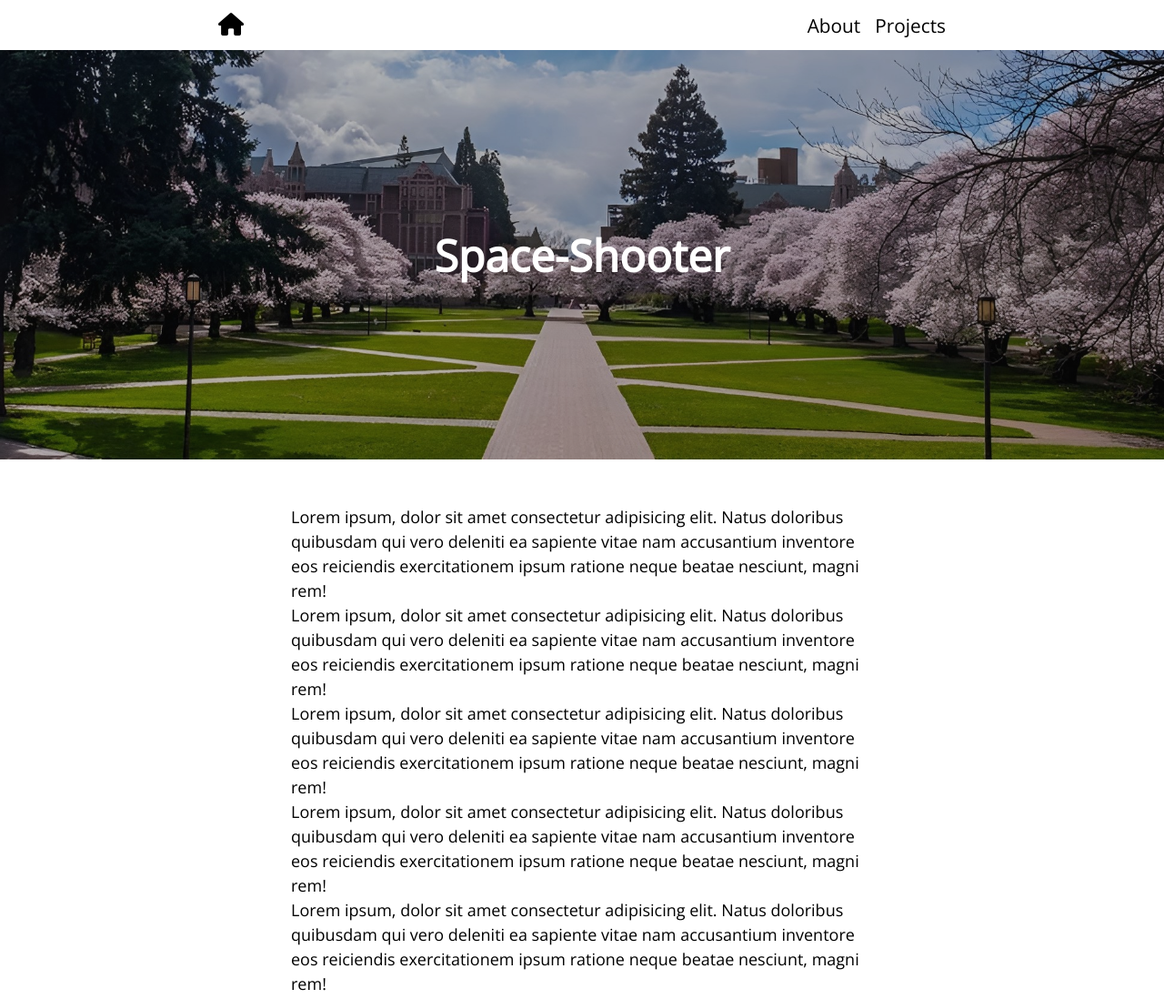
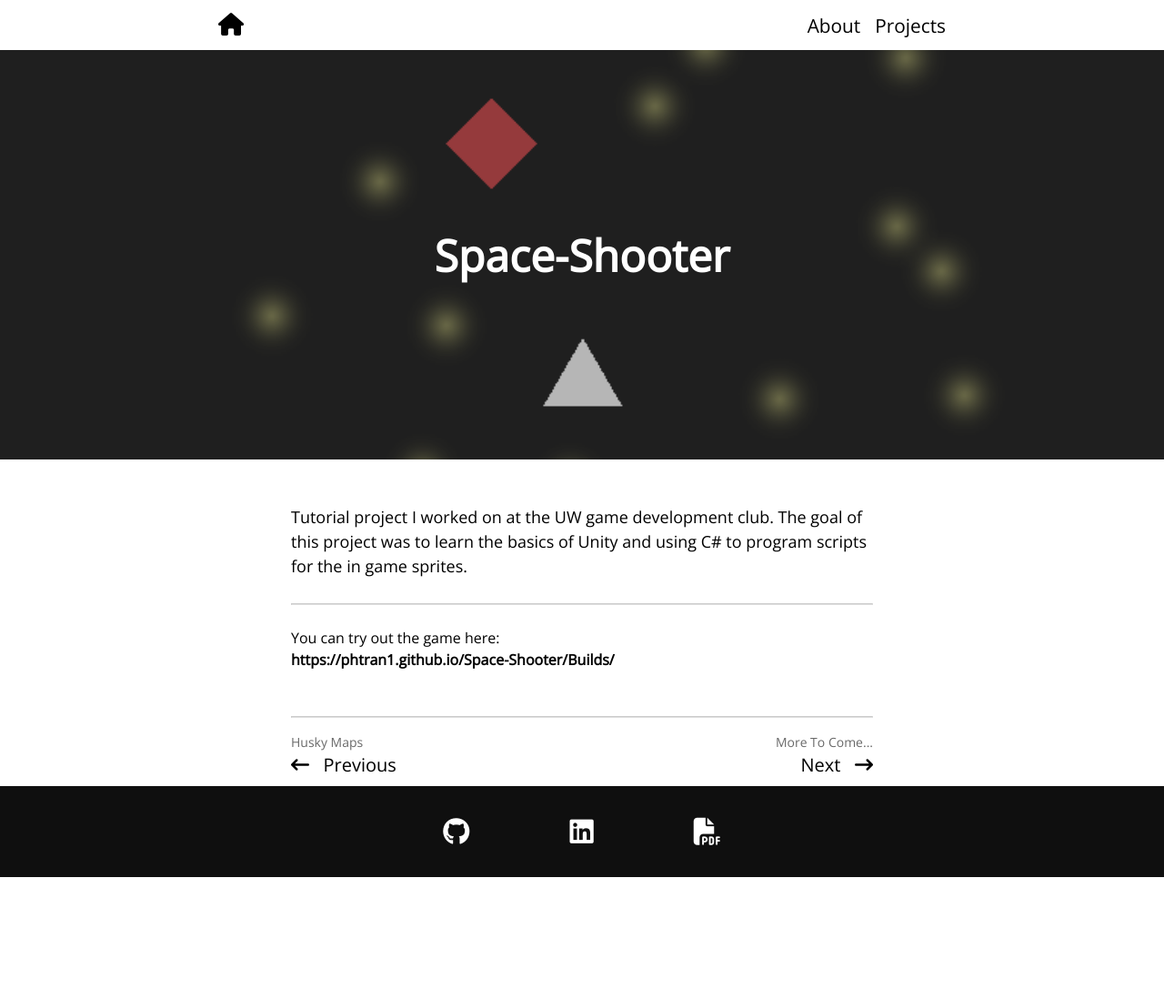
Before and after one commit to phtran1/philliptran, a website: page pages/projects/space-shooter.html in a window 1280 px wide. Shown: the top 1098 px of the page at 91% size. After the commit the page ends 964 px from the top, so only its background shows below. Drawn offline with nearby package versions, Linux system fonts and the light colour scheme; files whose address does not match are found by name.

Commit message:
Added Project

```diff
--- a/css/project.css
+++ b/css/project.css
@@ -22,8 +22,8 @@
     margin-bottom: 45px;
     margin-left: auto;
     margin-right: auto;
-    /* width: 60%; */
-    width: 100%;
+    width: 75%;
+    /* width: 100%; */
     display:flex;
     flex-wrap: wrap;
     flex-direction: row;
@@ -79,12 +79,12 @@
     /* background-color:aquamarine; */
 }
 
-#basiclink {
+.basiclink {
     cursor: pointer;
     color:black;
 }
 
-#basiclink:hover {
+.basiclink:hover {
     color:darkblue;
 }
 
@@ -152,6 +152,10 @@ a{
         font-size: 12px;
     }
 
+    .boxcontainer {
+        width: 100%;
+    }
+
     .box {
         margin-left: 10px;
         margin-right: 10px;
@@ -168,4 +172,8 @@ a{
         width: 85%;
         font-size: 12px;
     }
+
+    .boxcontainer {
+        width: 100%;
+    }
 }
--- a/css/style.css
+++ b/css/style.css
@@ -148,11 +148,11 @@ a::before {
     transition: transform 0.3s ease;
 }
 
-a:not(#basiclink, .exclude):hover {
+a:not(.basiclink, .exclude):hover {
     /* color: dodgerblue; */
     color: teal;
 }
-a:not(#basiclink, .exclude):hover::before {
+a:not(.basiclink, .exclude):hover::before {
     transform: scaleX(1);
 }
 
--- a/pages/projects/space-shooter.html
+++ b/pages/projects/space-shooter.html
@@ -6,6 +6,7 @@
     <meta name="viewport" content="width=device-width, initial-scale=1.0">
     <title>Phillip Tran</title>
     <link rel="stylesheet" href="/css/style.css">
+    <link rel="stylesheet" href="/css/project.css">
     <script src="script.js" defer></script>
     <link rel="stylesheet" href="https://cdn.jsdelivr.net/npm/bootstrap-icons@1.3.0/font/bootstrap-icons.css" />
     <link rel="preconnect" href="https://fonts.googleapis.com">
@@ -29,24 +30,49 @@
                     About
                 </a>
             </div>
-            <div class="title">
+            <div class="title" style="background-image: url(/static/space-game.png);">
                 <div class="titlebox">
                     <h1>Space-Shooter</h1>
                 </div>
             </div>
             <div class="textbox">
                 <!-- <hr> -->
-                <p>Lorem ipsum, dolor sit amet consectetur adipisicing elit. Natus doloribus quibusdam qui vero deleniti ea sapiente vitae nam accusantium inventore eos reiciendis exercitationem ipsum ratione neque beatae nesciunt, magni rem!</p>
-                <p>Lorem ipsum, dolor sit amet consectetur adipisicing elit. Natus doloribus quibusdam qui vero deleniti ea sapiente vitae nam accusantium inventore eos reiciendis exercitationem ipsum ratione neque beatae nesciunt, magni rem!</p>
-                <p>Lorem ipsum, dolor sit amet consectetur adipisicing elit. Natus doloribus quibusdam qui vero deleniti ea sapiente vitae nam accusantium inventore eos reiciendis exercitationem ipsum ratione neque beatae nesciunt, magni rem!</p>
-                <p>Lorem ipsum, dolor sit amet consectetur adipisicing elit. Natus doloribus quibusdam qui vero deleniti ea sapiente vitae nam accusantium inventore eos reiciendis exercitationem ipsum ratione neque beatae nesciunt, magni rem!</p>
+                <p>
+                    Tutorial project I worked on at the UW game development club. The goal of this project was to learn the basics of Unity and using C# to program scripts for the in game sprites.
+                    <br>
+                    <br>
+                    <hr>
+                    <br>
+                    You can try out the game here:
+                    <br>
+                    <a class="basiclink" href="https://phtran1.github.io/Space-Shooter/Builds/" target="_blank"><b>https://phtran1.github.io/Space-Shooter/Builds/</b></a>
+                </p>
 
-                <p>Lorem ipsum, dolor sit amet consectetur adipisicing elit. Natus doloribus quibusdam qui vero deleniti ea sapiente vitae nam accusantium inventore eos reiciendis exercitationem ipsum ratione neque beatae nesciunt, magni rem!</p>
+                <!-- <iframe src="https://phtran1.github.io/Space-Shooter/Builds/" width="100%" height="600px"></iframe>     -->
+            </div>
         </div>
 
+        <div class="prev-next-text-box">
+            <hr>
+            <br>
+            <p class="prev-next-text" style="float: left;">
+                Husky Maps
+            </p>
+            <p class="prev-next-text" style="float: right;">
+                More To Come...
+            </p>
+        </div>
 
+        <div class="prev-next">
+            <a class="exclude prev arrow" href="/pages/projects/husky_maps.html">
+                <i class="fa-solid fa-arrow-left-long"></i> &nbsp; Previous
+            </a>
+
+            <a class="exclude next arrow" href="/pages/projects/todo.html">
+                Next &nbsp; <i class="fa-solid fa-arrow-right-long"></i>
+            </a>
         </div>
-    </div>
+
         <footer id="footer">
             <div class="icons">
                 <!-- <i class="bi bi-brightness-high-fill" id="toggleDark"></i> -->
@@ -73,8 +99,6 @@
                 <p>© 2023 Phillip Tran. All rights reserved.</p> -->
             </div>
         </footer>
-
-
-
+    </div>
 </body>
 </html>
```
Also changed, not shown: pages/projects.html (+13 -10 lines), pages/projects/husky_maps.html (+2 -2 lines), pages/projects/portfolio.html (+1 -1 lines), pages/projects/todo.html (+2 -4 lines), static/space-game.png (added). Lines whose indentation alone changed are shown as unchanged.
